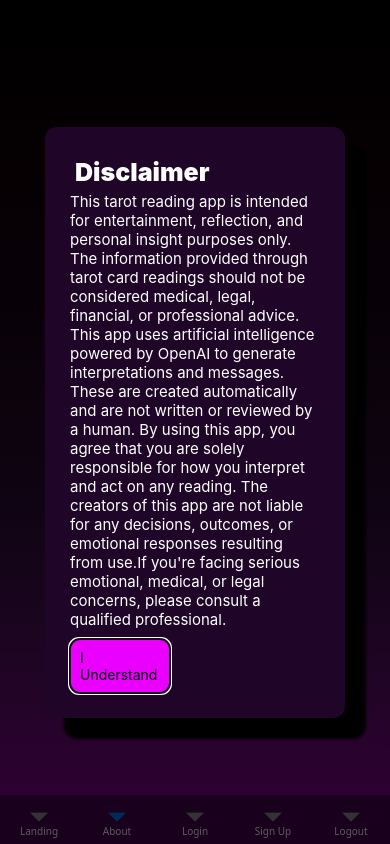
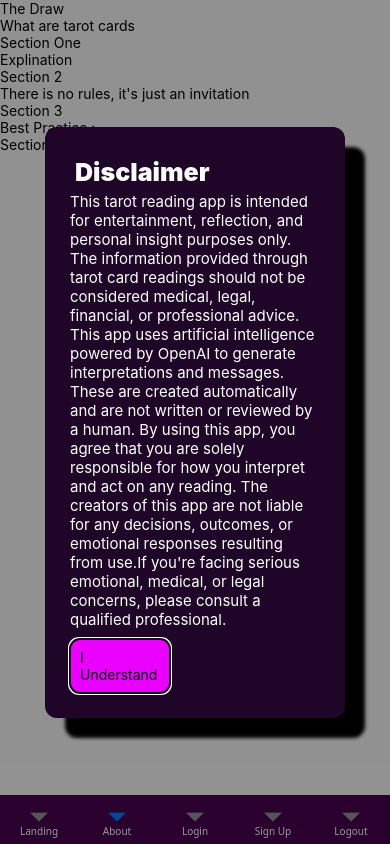
Before and after one commit to Erodri6z/The-Draw-Mobile, a React Native app: screen /About in a window 390 px wide. Built offline with nearby package versions, Linux system fonts and the light colour scheme.

Commit message:
fix the screens

```diff
--- a/Navigation.js
+++ b/Navigation.js
@@ -2,6 +2,7 @@ import { NavigationContainer } from '@react-navigation/native'
 import { createNativeStackNavigator } from '@react-navigation/native-stack'
 import Landing from './screens/LandingScreen/LandingScreen'
 import TabNavigation from './components/Nav/Nav'
+import { GestureHandlerRootView } from 'react-native-gesture-handler'
 
 const Stack = createNativeStackNavigator()
 
@@ -11,12 +12,14 @@ function LandingWrapper(props) {
 
 function Navigation(props) {
   return (
+    <GestureHandlerRootView>
       <NavigationContainer>
         <Stack.Navigator screenOptions={{ headerShown: false }}>
           <Stack.Screen name="MainTabs" children={() => <TabNavigation {...props} />} />
           <Stack.Screen name="Landing" children={() => <LandingWrapper {...props} />} />
         </Stack.Navigator>
       </NavigationContainer>
+    </GestureHandlerRootView>
   )
 }
 
--- a/components/About/About.js
+++ b/components/About/About.js
@@ -1,7 +1,7 @@
-import React from "react"
-import { ScrollView, Text, View } from "react-native-gesture-handler"
 
-const About = () => {
+import { Text, View } from "react-native"
+
+function About() {
   return (
     <View>
       <View>
--- a/components/Nav/Nav.js
+++ b/components/Nav/Nav.js
@@ -1,5 +1,6 @@
 import { createBottomTabNavigator } from '@react-navigation/bottom-tabs'
 import Landing from '../../screens/LandingScreen/LandingScreen';
+import AboutScreen from '../../screens/About/AboutScreen';
 import { View } from 'react-native'
 import styles from './Styles'
 const Tab = createBottomTabNavigator()
@@ -9,6 +10,7 @@ const Tab = createBottomTabNavigator()
 function LandingWrapper(props) {
   return <Landing user={props.user} />;
 }
+
 
 function TabNavigation(props) {
   return (
@@ -20,7 +22,7 @@ function TabNavigation(props) {
         <Tab.Screen name="Landing" options={{ tabBarLabelStyle:styles.navItem }}
         children={() => <LandingWrapper {...props} />} />
         <Tab.Screen name="About" options={{ tabBarLabelStyle:styles.navItem }}
-        children={() => <LandingWrapper {...props} />} />
+        children={() => <AboutScreen />} />
         <Tab.Screen name="Login" options={{ tabBarLabelStyle:styles.navItem }}
         children={() => <LandingWrapper {...props} />} />
         <Tab.Screen name="Sign Up" options={{ tabBarLabelStyle:styles.navItem }}
```
Lines whose indentation alone changed are shown as unchanged.
